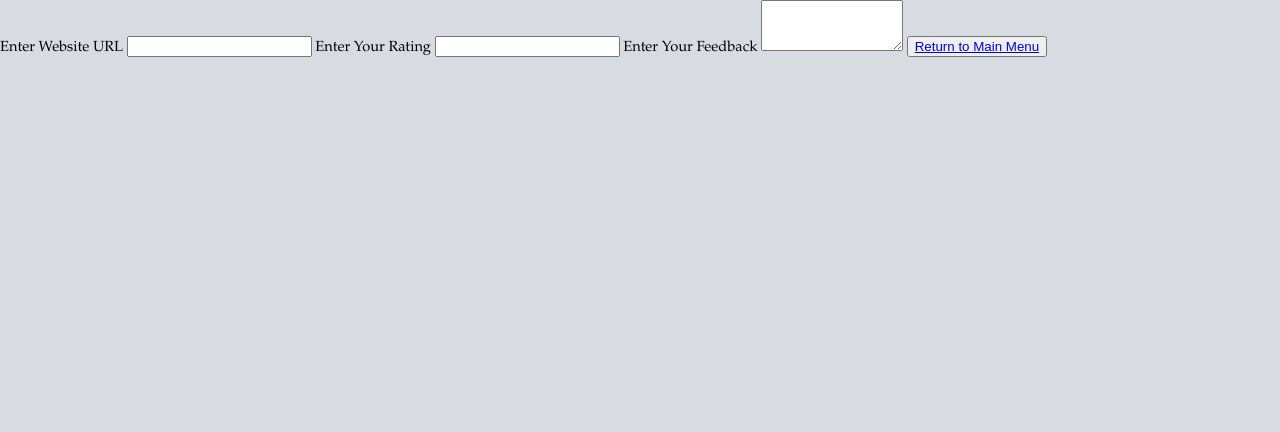
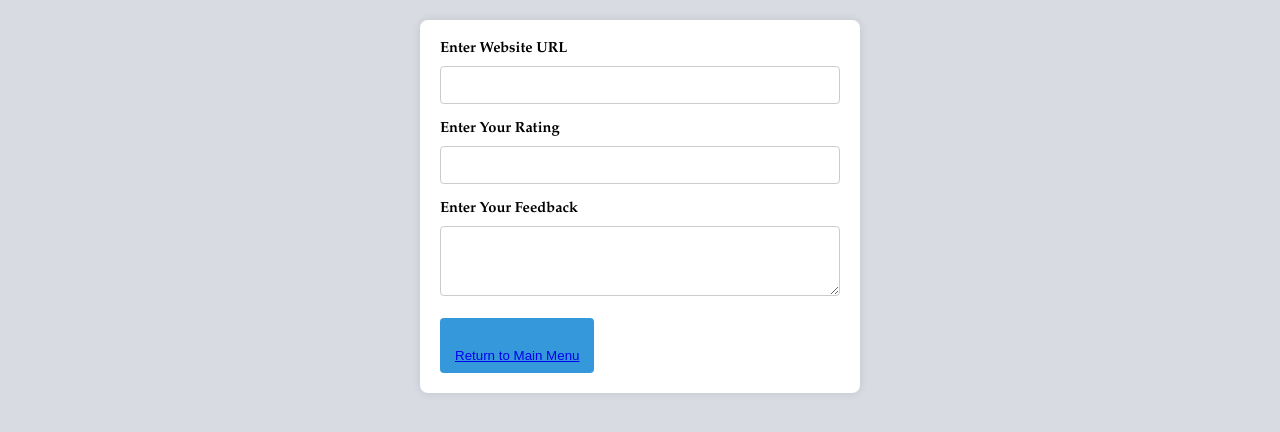
Before and after one commit to AbhinavJoe/KubeCentrix-Fraud-Detector, a Flask app: template src/chrome extension/templates/feedback.html in a window 1280 px wide. Shown: the top 432 px of the page. Run offline with Flask 3, Linux system fonts and the light colour scheme; the template is opened without the code that fills it, so the values that code supplies are empty.

Commit message:
Update feedback.css

```diff
--- a/src/chrome extension/static/feedback.css
+++ b/src/chrome extension/static/feedback.css
@@ -7,9 +7,57 @@ html {
     padding: 0;
 }
 
-/* a {
 
-} */
+form {
+    max-width: 400px;
+    margin: 20px auto;
+    padding: 20px;
+    background-color: #fff;
+    border-radius: 8px;
+    box-shadow: 0 0 10px rgba(0, 0, 0, 0.1);
+}
+
+label {
+    display: block;
+    margin-bottom: 8px;
+    font-weight: bold;
+}
+
+input[type="url"],
+input[type="number"],
+textarea {
+    width: 100%;
+    padding: 10px;
+    margin-bottom: 16px;
+    box-sizing: border-box;
+    border: 1px solid #ccc;
+    border-radius: 4px;
+    font-size: 14px;
+}
+
+button {
+    background-color: #3498db;
+    color: white;
+    padding: 10px 15px;
+    border: none;
+    border-radius: 4px;
+    cursor: pointer;
+}
+
+button:hover {
+    background-color: #2980b9;
+}
+
+a {
+    display: block;
+    margin-top: 20px;
+    /* color: #3498db; */
+}
+
+a:hover {
+    text-decoration: underline;
+}
+
 
 @media only screen and (max-width: 1024px) {
 
```
